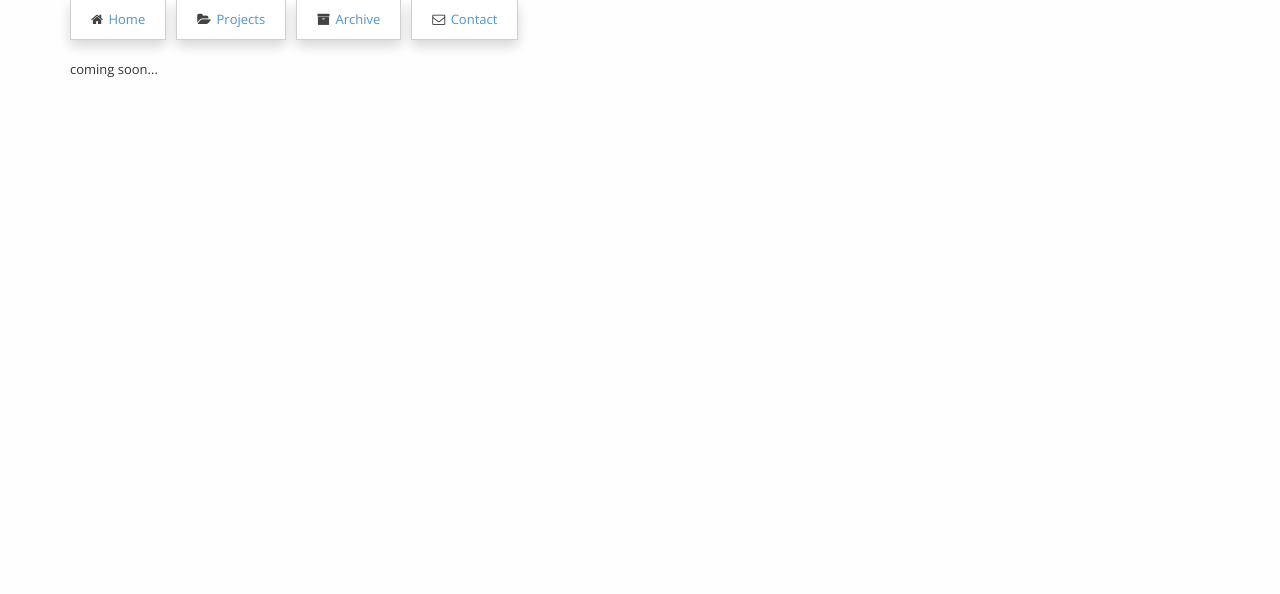
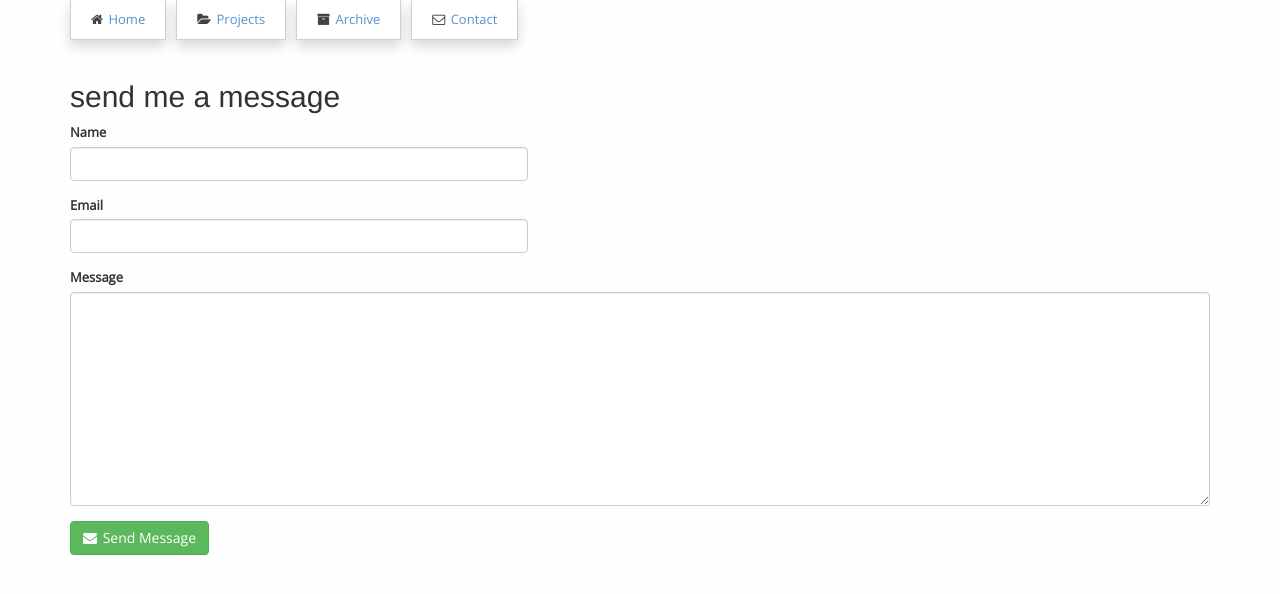
Before and after one commit to rwhitmire/rwhitmire.github.io, a Jekyll site: the page built from contact.html, in a window 1280 px wide. Shown: the top 594 px of the page. Built offline with Jekyll 4.4.1, drawn with Linux system fonts in a browser that asks for light colours; Markdown is read by kramdown in place of the engine named in the settings.

Commit message:
finish contact form

```diff
--- a/contact.html
+++ b/contact.html
@@ -3,4 +3,48 @@ layout: default
 title: contact
 ---
 
-coming soon...
+<div id="form-wrapper">
+	<h2>send me a message</h2>
+
+	<form action="#">
+		<div class="row">
+			<div class="col-md-5">
+				<div class="form-group">
+					<label for="name">Name</label>
+					<input class="form-control" type="text" id="name" name="name" required />
+				</div>
+
+				<div class="form-group">
+					<label for="email">Email</label>
+					<input class="form-control" type="email" id="email" name="email" required>
+				</div>
+			</div>
+		</div>
+
+		<div class="form-group">
+			<label for="message">Message</label>
+			<textarea class="form-control" name="message" id="message" cols="30" rows="10" required></textarea>
+		</div>
+
+		<div class="form-group">
+			<button class="btn btn-success" data-loading-text="Sending Message...">
+				<span class="icon icon-envelope"></span>
+				Send Message
+			</button>
+		</div>
+	</form>
+</div>
+
+<div id="fail-message" class="alert alert-danger hidden">
+	<span class="icon icon-warning-sign"></span>
+	I'm sorry. My contact form appears to be broken. If you still want to contact me, you can reach me
+	by email at ryanw51 [at] gmail.com.
+</div>
+
+<div id="success-message" class="alert alert-success hidden">
+	<span class="icon icon-heart red"></span>
+	Thanks! Your message will be appearing in my email shortly.
+</div>
+
+<script src="/js/jquery.validate.min.js"></script>
+<script src="/js/contact.js"></script>
--- a/css/site.css
+++ b/css/site.css
@@ -19,9 +19,9 @@ header.mobile {
 }
 
 header.desktop nav {
-	height: 100px;
 	position: fixed;
 	top: 0;
+	z-index: 1;
 }
 
 header nav ul {
@@ -58,11 +58,27 @@ header nav ul li a:hover {
 	text-decoration: none;
 }
 
+.icon {
+	margin-right: 2px;
+}
+
 header nav .icon {
-	margin-right: 2px;
 	color: #333;
 }
 
 #about-me {
 	margin-bottom: 50px;
 }
+
+.red {
+	color: red;
+}
+
+label.error {
+	color: #b94a48;
+	margin-top:3px;
+}
+
+input.error, textarea.error, select.error {
+	border-color: #b94a48;
+}
--- a/index.html
+++ b/index.html
@@ -33,7 +33,6 @@ title: Home
 	</tbody>
 </table>
 
-
 <h3>
 	<span class="icon icon-twitter"></span>
 	<a href="http://www.twitter.com/badthingfactory" target="blank">
--- /dev/null
+++ b/js/contact.js
@@ -0,0 +1,29 @@
+$(function(){
+	var $form = $('form');
+
+
+	$form.validate();
+
+	$form.on('submit', function(e){
+		e.preventDefault();
+
+		if(!$form.valid()) return false;
+
+		var url = 'http://rwhitmire.azurewebsites.net/api/contact';
+		var data = $form.serialize();
+		var xhr = $.post(url, data);
+
+		$('form button').button('loading')
+		xhr.done(function(){
+			$('#success-message').removeClass('hidden');
+		});
+
+		xhr.fail(function(){
+			$('#fail-message').removeClass('hidden');
+		});
+
+		xhr.always(function(){
+			$('#form-wrapper').addClass('hidden');
+		})
+	});
+});
```
Also changed, not shown: _layouts/default.html (indentation only), js/jquery.validate.min.js (added), 9 other files.
